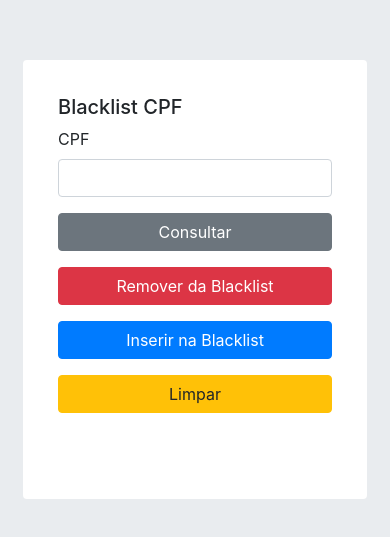
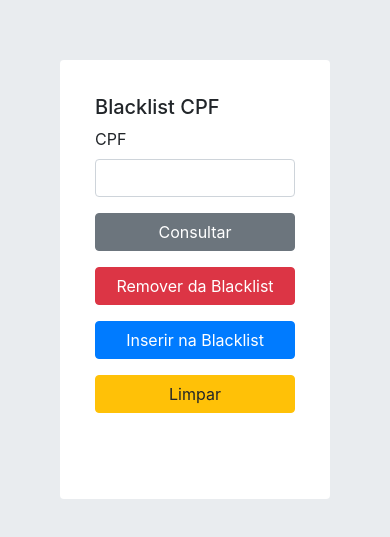
Before and after one commit to CarlosHSilvaVieira/blacklist, a website: page frontend/index.html in a window 390 px wide. Shown: the part 143-680 px from the top of the page. Drawn offline with nearby package versions, Linux system fonts and the light colour scheme.

Commit message:
Style changes

```diff
--- a/frontend/list.css
+++ b/frontend/list.css
@@ -17,7 +17,7 @@
     background-color: white;
     padding: 35px;
     border-radius: 4px;
-    min-width: 820px;
+    max-width: 270px;
 }
 
 .btn-container {
@@ -28,6 +28,6 @@
 @media screen and (max-width: 600px) {
 
     .my-container {
-        min-width: auto;
+        max-width: auto;
     }
 }
```
